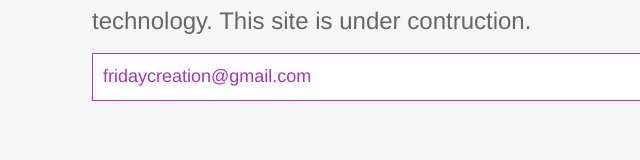
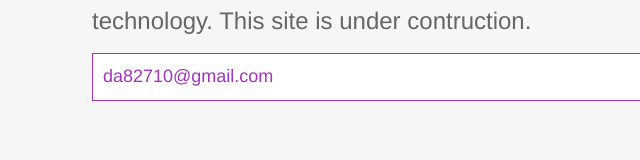
Before and after one commit to FridayCreation/5d, a plain HTML site: page index.html in a window 1280 px wide. Shown: the part 306-466 px from the top of the page, 368-1008 px from the left. Drawn offline with Linux system fonts and the light colour scheme.

Commit message:
add mailto

```diff
--- a/index.html
+++ b/index.html
@@ -25,7 +25,7 @@
 					<p class="title"><strong class="purple">Friday</strong> Creation Studio</p>
 					<p class="detail">We are a small team that levels up user experience with web technology. This site is under <span class="dynamo" data-lines="contruction.,coding.,designing.">designing.</span>
 					</p>
-					<a href="#" class="email info">fridaycreation@gmail.com<i class="pull-right icon-envelope-alt"></i></a>
+					<a href="mailto:da82710@gmail.com" class="email info">da82710@gmail.com<i class="pull-right icon-envelope-alt"></i></a>
 				</div>
 			</div>
 		</div>
```
